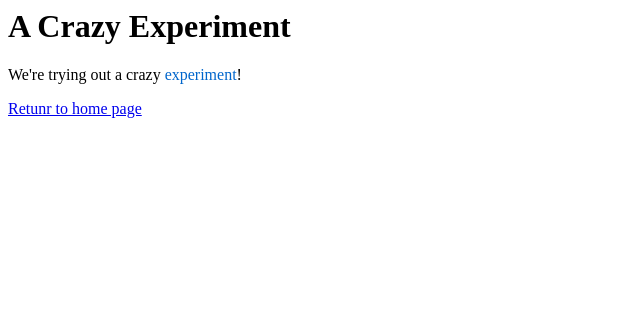
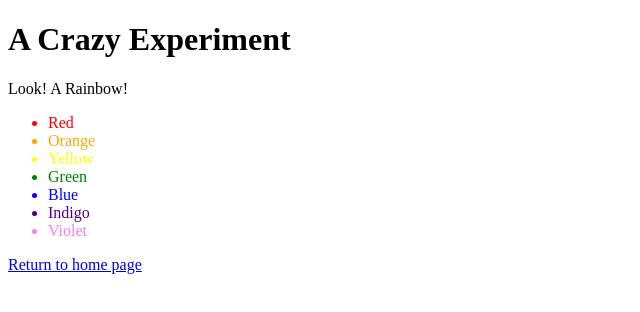
Before and after one commit to theholymcgreal/my-git-repo, a plain HTML site: page crazy.html in a window 1280 px wide. Shown: the whole page, without its empty margins (0-640 px from the left). Drawn offline with Linux system fonts and the light colour scheme.

Commit message:
Add a rainbow to crazy.html

```diff
--- a/crazy.html
+++ b/crazy.html
@@ -1,4 +1,4 @@
-<!DOCTYPE hmtl>
+<!DOCTYPE html>
 <html lang="en">
 <head>
     <title>A Crazy Experiment</title>
@@ -6,9 +6,18 @@
 </head>
 <body>
     <h1>A Crazy Experiment</h1>
-    <p>We're trying out a <span style="color: $FOF">crazy</span>
-    <span style="color: #06C">experiment</span>!
+    <p>Look! A Rainbow!</p>
 
-    <p><a href="index.html">Retunr to home page</a></p>
+    <ul>
+        <li style="color: red">Red</li>
+        <li style="color: orange">Orange</li>
+        <li style="color: yellow">Yellow</li>
+        <li style="color: green">Green</li>
+        <li style="color: blue">Blue</li>
+        <li style="color: indigo">Indigo</li>
+        <li style="color: violet">Violet</li>
+    </ul>
+
+    <p><a href="index.html">Return to home page</a></p>
 </body>
 </html>
```
